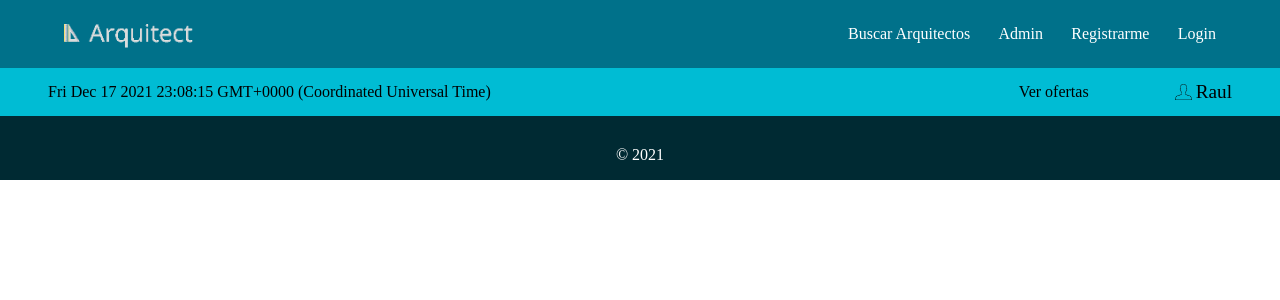
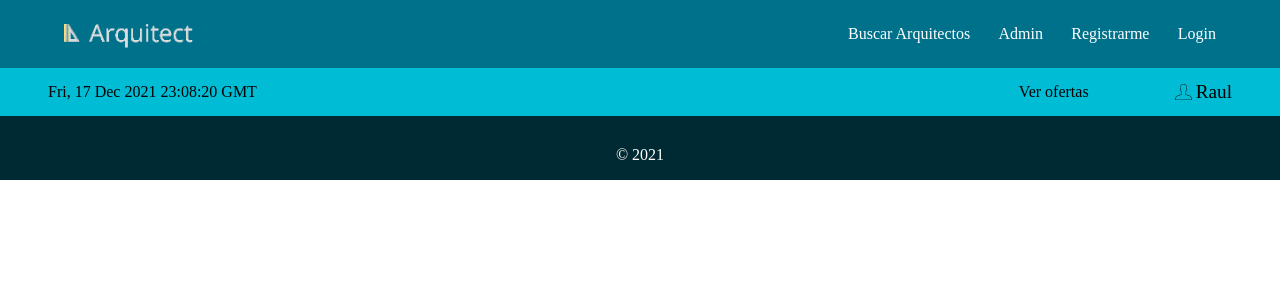
Before and after one commit to farraul/Front-React-Redux-arquitectos, a React (Create React App) app: page /admin-menu_comp in a window 1280 px wide. Shown: the top 300 px of the page. Built offline with nearby package versions, Linux system fonts and the light colour scheme.

Commit message:
in the continers admin, ad thew data, the data update every seconds

```diff
--- a/src/Components/Admin_menu_comp/Admin_menu_comp.jsx
+++ b/src/Components/Admin_menu_comp/Admin_menu_comp.jsx
@@ -1,6 +1,7 @@
 import React, { useState, useEffect } from 'react';
 import axios from 'axios';
 import { render } from 'react-dom';
+
 
 
 
@@ -15,20 +16,36 @@ import face_icon from '../../assets/images/face-icon.jpg';
 const Admin_menu_comp = () => {
 
 
-    const [time, settime] = useState();
+    const [timenow, settimenow] = useState([""]);
     let today;
+    let Time;
+
 
 
 
     useEffect(() => {
         today = new Date();
-        get_time();
+        componentDidMount();
     });
 
-    const get_time = () => {
-        //settime(today.getFullYear() + '-' + (today.getMonth() + 1) + '-' + today.getDate());
-        settime(Date().toLocaleString());
+//crear hora para admin
+    const componentDidMount = () => {
+        Time = setInterval(() => {
+            clearInterval(Time)
+            // let lettimes = new Date().toDateString();
+            let lettimes = new Date().toUTCString();
+            console.log("hola");
+            settimenow(lettimes);
+        }, 1000
+
+        )
+
+
+
+
     };
+
+
 
 
 
@@ -37,11 +54,12 @@ const Admin_menu_comp = () => {
             <div className='admin-m-comp-section1'>
                 <div className='admin-m-comp-iframe-info'>
                     <div className='admin-m-comp-data'>
-                        {time}
+                        {timenow}
+
                     </div>
                 </div>
                 <div className='admin-m-comp-data-see-offert'>
-                Ver ofertas
+                    Ver ofertas
                 </div>
                 <div className='admin-m-icon-profile'>
                     <img className="admin-m-face_icon" src={face_icon} alt="icon face" />
```
